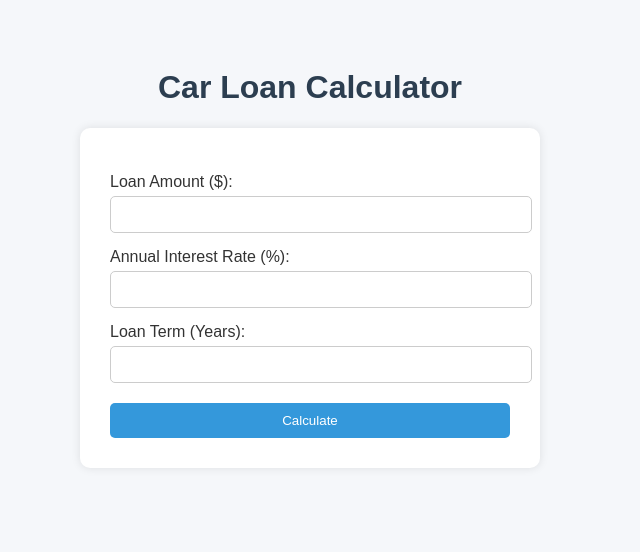
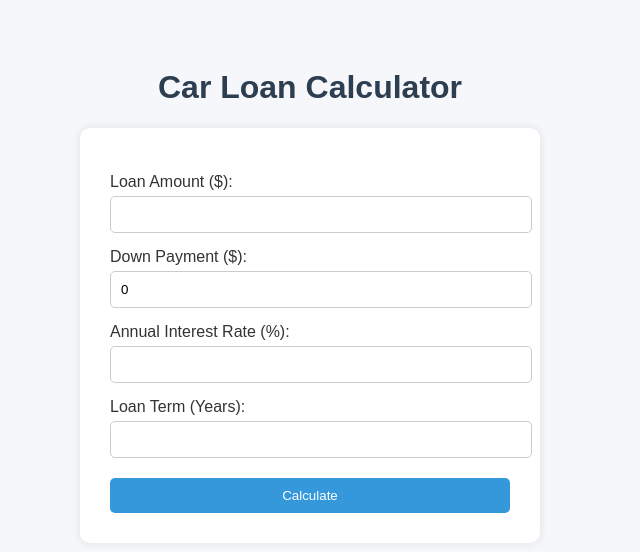
Before and after one commit to Saleemsadat/carLoanCalculator, a Flask app: page / in a window 1280 px wide. Shown: the top 552 px of the page, without its empty margins (330-970 px from the left). Run offline with Flask 3, Linux system fonts and the light colour scheme.

Commit message:
Added down payment field to loan calculator

```diff
--- a/app.py
+++ b/app.py
@@ -4,17 +4,21 @@ from calculator import calculate_monthly_payment
 app = Flask(__name__)
 
 @app.route('/', methods=['GET', 'POST'])
-def index():
-    result = None
+def calculate():
     if request.method == 'POST':
-        try:
-            principal = float(request.form['principal'])
-            rate = float(request.form['rate'])
-            years = int(request.form['years'])
-            result = calculate_monthly_payment(principal, rate, years)
-        except ValueError:
-            result = "Invalid input. Please enter numeric values."
-    return render_template('index.html', result=result)
+        principal = float(request.form['principal'])
+        down_payment = float(request.form['down_payment'])
+        rate = float(request.form['rate']) / 100 / 12
+        years = int(request.form['years'])
+        months = years * 12
 
-if __name__ == '__main__':
-    app.run(debug=True)
+        loan_amount = principal - down_payment
+
+        if rate == 0:
+            monthly_payment = loan_amount / months
+        else:
+            monthly_payment = loan_amount * rate * (1 + rate)**months / ((1 + rate)**months - 1)
+
+        return render_template('index.html', result=round(monthly_payment, 2))
+
+    return render_template('index.html')
--- a/templates/index.html
+++ b/templates/index.html
@@ -71,6 +71,9 @@
         <label>Loan Amount ($):</label>
         <input type="number" name="principal" step="0.01" required>
 
+        <label>Down Payment ($):</label>
+        <input type="number" name="down_payment" step="0.01" value="0" required>
+
         <label>Annual Interest Rate (%):</label>
         <input type="number" name="rate" step="0.01" required>
 
```
